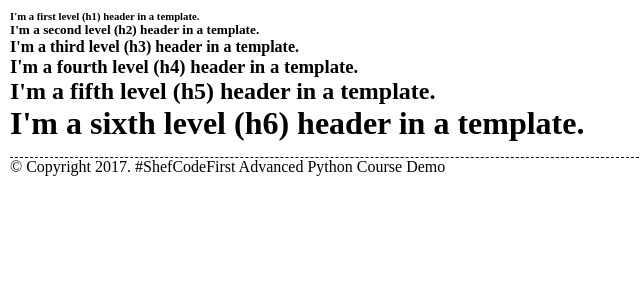
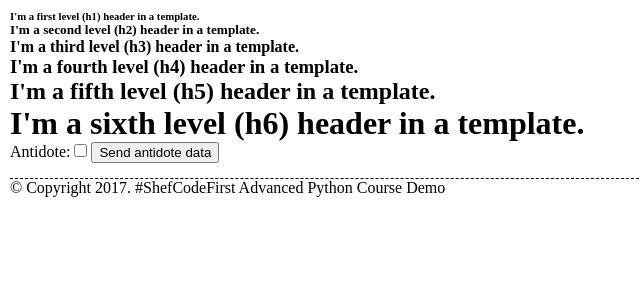
Before and after one commit to trallard/Shef_CodeFirst_Python, a Flask app: page / in a window 1280 px wide. Shown: the top 300 px of the page, without its empty margins (0-640 px from the left). Run offline with Flask 2, Linux system fonts and the light colour scheme.

Commit message:
Solution to the week 5's challenge

```diff
--- a/session4/challenge_app2/app.py
+++ b/session4/challenge_app2/app.py
@@ -11,7 +11,7 @@ def gather_feedback():
     antidote = request.form["antidote"]
 
     # How would you modify this to fix the corrupted app?
-    return render_template("hello.html")
+    return render_template("hello.html", antidote=antidote)
 
 # "debug=True" causes Flask to automatically refresh upon any changes you
 # make to this file.
--- a/session4/challenge_app2/templates/hello.html
+++ b/session4/challenge_app2/templates/hello.html
@@ -15,8 +15,12 @@ to have information displaying correctly. -->
   <h6>I'm a sixth level (h6) header in a template.</h6>
 
   <!-- Include your fixes between here... -->
-
-  <!-- ... and here!
+  <form action="/" method="post">
+    <label for="antidote">Antidote: </label>
+    <input type="checkbox" name="antidote" id="antidote">
+    <input type="submit" value="Send antidote data"/>
+  </form>
+  <!-- ... and here! -->
 
   <!-- Same reason as to why we need to include the header -->
   {% include "footer.html" %}
```
